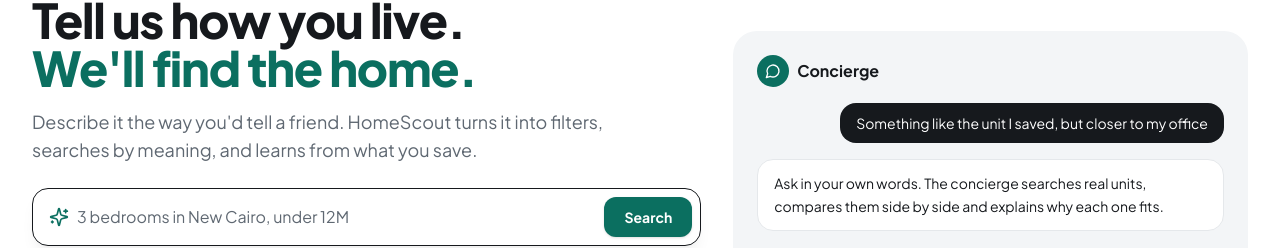
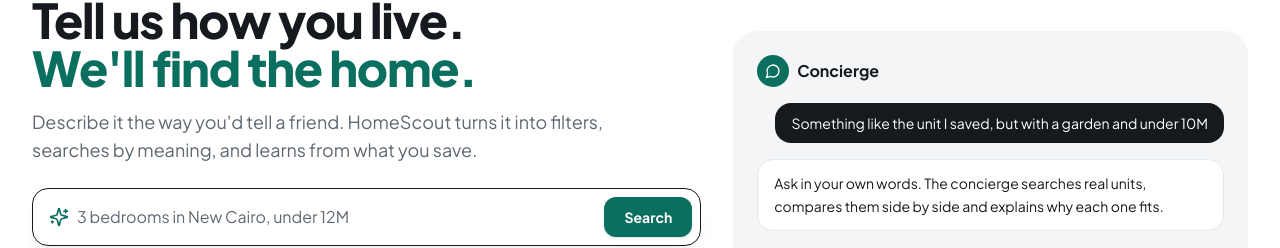
Before and after one commit to Amrabrazek/homescout-ai, a Next.js app in the folder frontend/: page / in a window 1280 px wide. Shown: the part 116-364 px from the top of the page. Built offline with nearby package versions, Linux system fonts and the light colour scheme; no server answers.

Commit message:
Use a concierge example it can actually answer (no office location)
Co-Authored-By: Claude Opus 5.5 <noreply@anthropic.com>
Claude-Session: https://claude.ai/code/session_01DmBGGnjDpEswjaUZmUF3Cy

```diff
--- a/frontend/src/app/(home)/_components/AskHero.tsx
+++ b/frontend/src/app/(home)/_components/AskHero.tsx
@@ -150,7 +150,7 @@ export default function AskHero({ searchTerm, onSearch }: AskHeroProps) {
           Concierge
         </span>
         <span className='self-end rounded-2xl bg-foreground px-4 py-2.5 text-sm text-background'>
-          Something like the unit I saved, but closer to my office
+          Something like the unit I saved, but with a garden and under 10M
         </span>
         <span className='rounded-2xl border bg-background px-4 py-3 text-sm leading-relaxed'>
           Ask in your own words. The concierge searches real units, compares
```
